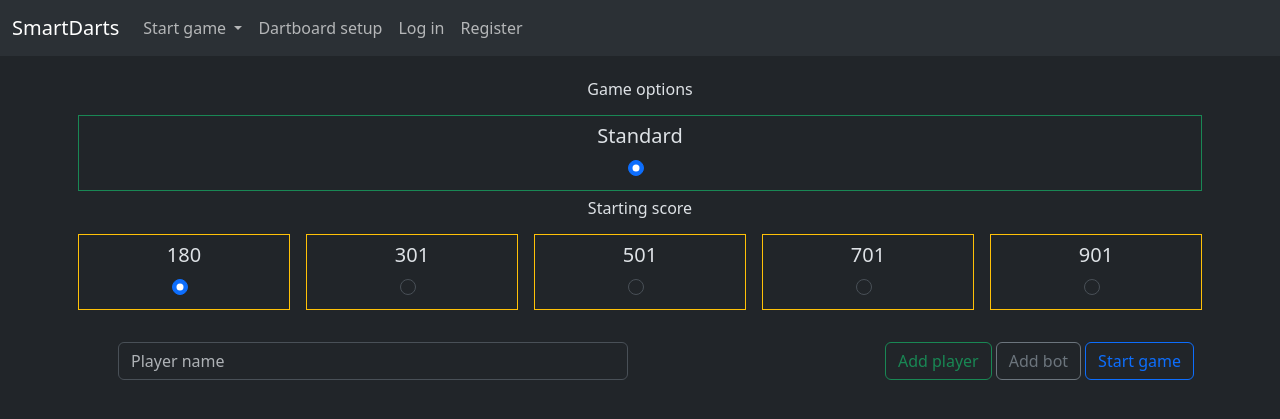
After one commit to razorblade23/SmartDarts_v2, a Flask app: page /game/new_game/x01 in a window 1280 px wide. The commit adds this page. Shown: the top 419 px of the page. Run offline with Flask 3, Linux system fonts and the light colour scheme; some libraries are stand-ins or nearby versions.

Commit message:
Set up skeleton UI for starting a game Some refactoring

```diff
--- a/src/app.py
+++ b/src/app.py
@@ -5,7 +5,7 @@ import markdown
 from flask import Flask, render_template
 
 from src.routes.api import api_router
-from src.routes.views.dartboard_conf_view.dartboard_view import dartboard_router
+from src.routes.views import views_router
 
 # Set up logger
 logging.basicConfig(
@@ -19,7 +19,7 @@ app = Flask(__name__)
 app.secret_key = "your_secret_key"
 
 
-app.register_blueprint(dartboard_router, url_prefix="/dartboard")
+app.register_blueprint(views_router)
 app.register_blueprint(api_router, url_prefix="/api")
 
 
--- a/src/routes/views/dartboard_conf_view/templates/dartboard_index.html
+++ b/src/routes/views/dartboard_conf_view/templates/dartboard_index.html
@@ -81,7 +81,7 @@
         };
 
         try {
-            const response = await fetch("{{ url_for('dartboard.configurator.load_configurator') }}", {
+            const response = await fetch("{{ url_for('views.dartboard.configurator.load_configurator') }}", {
                 method: "POST",
                 headers: {
                     "Content-Type": "application/json"
@@ -103,7 +103,7 @@
                 modalElement.click();
             }
 
-            const configureStepResponse = await fetch("{{ url_for('dartboard.configurator.calibrate_step') }}", {
+            const configureStepResponse = await fetch("{{ url_for('views.dartboard.configurator.calibrate_step') }}", {
                 method: "GET"
             });
 
--- a/src/routes/views/game/game_view.py
+++ b/src/routes/views/game/game_view.py
@@ -1,13 +1,21 @@
-from flask import Blueprint
+from flask import Blueprint, render_template, request
 
 game_view = Blueprint(
     "game_view", __name__, template_folder="templates", static_folder="static"
 )
 
 
-@game_view.route("/new_game")
-def new_game():
-    return "New Game"
+@game_view.route("/new_game/<game_type>")
+def new_game(game_type: str):
+    ## TODO Replace with Enum
+    if game_type == "x01":
+        return render_template("new_X01_game.html")
+
+
+@game_view.post("/add_player")
+def add_player():
+    player_name = request.form.get("playerName")
+    return render_template("_player_ready.html", player_name=player_name)
 
 
 @game_view.route("/play")
--- /dev/null
+++ b/src/routes/views/game/templates/_game_macros.html
@@ -0,0 +1,41 @@
+{% macro X01StartingScoreTile (starting_score, default=False) %}
+
+<div class="col border border-warning p-2 m-2">
+    <div class="row">
+        <div class="col-12 text-center">
+            <h5>{{ starting_score }}</h5>
+        </div>
+    </div>
+    <div class="d-flex justify-content-center">
+        <div class="form-check">
+            {% if default %}
+            <input class="form-check-input" type="radio" name="X01StartingScore" checked>
+            {% else %}
+            <input class="form-check-input" type="radio" name="X01StartingScore">
+            {% endif %}
+        </div>
+    </div>
+</div>
+
+{% endmacro %}
+
+{% macro X01GameOptionsTile (game_option, default=False) %}
+
+<div class="col border border-success p-2 m-2">
+    <div class="row">
+        <div class="col-12 text-center">
+            <h5>{{ game_option }}</h5>
+        </div>
+    </div>
+    <div class="d-flex justify-content-center">
+        <div class="form-check">
+            {% if default %}
+            <input class="form-check-input" type="radio" name="X01GameMode" checked>
+            {% else %}
+            <input class="form-check-input" type="radio" name="X01GameMode">
+            {% endif %}
+        </div>
+    </div>
+</div>
+
+{% endmacro %}
--- /dev/null
+++ b/src/routes/views/game/templates/_player_ready.html
@@ -0,0 +1,4 @@
+<div class="col-12 border border-danger m-1 text-center">
+    <h6 class="mb-2">Player ready:</h6>
+    <h5 class="fw-bold">{{ player_name }}</h5>
+</div>
--- /dev/null
+++ b/src/routes/views/game/templates/new_X01_game.html
@@ -0,0 +1,57 @@
+{% extends "layout.html" %}
+
+{% from "_game_macros.html" import X01StartingScoreTile, X01GameOptionsTile %}
+
+{% block content %}
+<br>
+<div class="container">
+    <div class="row d-flex justify-content-around text-center">
+        <h6>Game options</h6>
+        <br>
+        {{ X01GameOptionsTile("Standard", default=True) }}
+    </div>
+    <div class="row d-flex justify-content-around text-center">
+        <h6>Starting score</h6>
+        <br>
+        {{ X01StartingScoreTile(180, default=True) }}
+        {{ X01StartingScoreTile(301) }}
+        {{ X01StartingScoreTile(501) }}
+        {{ X01StartingScoreTile(701) }}
+        {{ X01StartingScoreTile(901) }}
+    </div>
+    <br>
+    <div class="row">
+        <div class="col-12 text-center">
+            <div class="row">
+                <div class="col-6 ps-5">
+                    <input type="text" class="form-control" id="playerName" name="playerName" placeholder="Player name">
+                </div>
+                <div class="col-6 d-flex justify-content-end">
+                    <button type="button" class="btn btn-outline-success me-1"
+                        hx-post="{{ url_for('views.game_view.add_player') }}" hx-include="#playerName"
+                        hx-trigger="click" hx-target="#playerReadyArea" hx-swap="beforeend">
+                        Add player
+                    </button>
+                    <button type="button" class="btn btn-outline-secondary me-1"
+                        hx-post="{{ url_for('views.game_view.add_player') }}" hx-include="#playerName"
+                        hx-trigger="click" hx-target="#playerReadyArea" hx-swap="beforeend">
+                        Add bot
+                    </button>
+                    <button type="button" class="btn btn-outline-primary me-1"
+                        hx-post="{{ url_for('views.game_view.add_player') }}" hx-include="#playerName"
+                        hx-trigger="click" hx-target="#playerReadyArea" hx-swap="beforeend">
+                        Start game
+                    </button>
+                </div>
+            </div>
+        </div>
+    </div>
+</div>
+<br>
+<div class="container">
+    <div class="row" id="playerReadyArea">
+
+    </div>
+</div>
+
+{% endblock %}
--- a/src/templates/layout.html
+++ b/src/templates/layout.html
@@ -31,7 +31,7 @@
 
     {% include '_login_modal.html' %}
     {% include '_register_modal.html' %}
-    <script src="{{ url_for('static', filename='bootstrap/js/bootstrap.min.js') }}"></script>
+    <script src="{{ url_for('static', filename='bootstrap/js/bootstrap.bundle.min.js') }}"></script>
     <script src="{{ url_for('static', filename='htmx.min.js') }}"></script>
 </body>
 
--- a/src/templates/navbar.html
+++ b/src/templates/navbar.html
@@ -7,11 +7,21 @@
         </button>
         <div class="collapse navbar-collapse" id="navbarNavDropdown">
             <ul class="navbar-nav">
+                <li class="nav-item dropdown">
+                    <a class="nav-link dropdown-toggle" href="#" role="button" data-bs-toggle="dropdown"
+                        aria-expanded="false">
+                        Start game
+                    </a>
+                    <ul class="dropdown-menu">
+                        <li><a class="dropdown-item"
+                                href="{{ url_for('views.game_view.new_game', game_type='x01') }}">X01</a></li>
+                        <li><a class="dropdown-item" href="#" disabled>Cricket</a></li>
+                    </ul>
+                </li>
+
                 <li class="nav-item">
-                    <a class="nav-link active" aria-current="page" href="#">Home</a>
-                </li>
-                <li class="nav-item">
-                    <a class="nav-link" href="{{ url_for('dartboard.configurator.configurator_index') }}">Dartboard
+                    <a class="nav-link"
+                        href="{{ url_for('views.dartboard.configurator.configurator_index') }}">Dartboard
                         setup</a>
                 </li>
                 <li class="nav-item">
```
Also changed, not shown: src/routes/views/__init__.py (+9 -0 lines).
